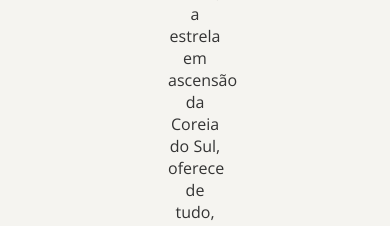
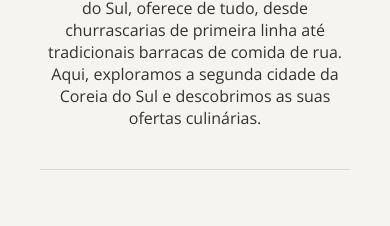
Before and after one commit to hmajr/02_Local-Turistico, a plain HTML site: page index.html in a window 390 px wide. Shown: the part 350-576 px from the top of the page. Drawn offline with nearby package versions, Linux system fonts and the light colour scheme.

Commit message:
Add responsive features

```diff
--- a/styles/style.css
+++ b/styles/style.css
@@ -135,3 +135,23 @@ footer img {
   margin: 0 4px;
   vertical-align: middle;
 }
+
+@media (width <= 40em ){
+  body{
+    margin: 1rem;
+  }
+
+  main{
+    margin: 1.5rem;
+  }
+  p{
+    text-align: justify;
+  }
+
+  footer{
+    p{
+
+      text-align: center;
+    }
+  }
+}
```
